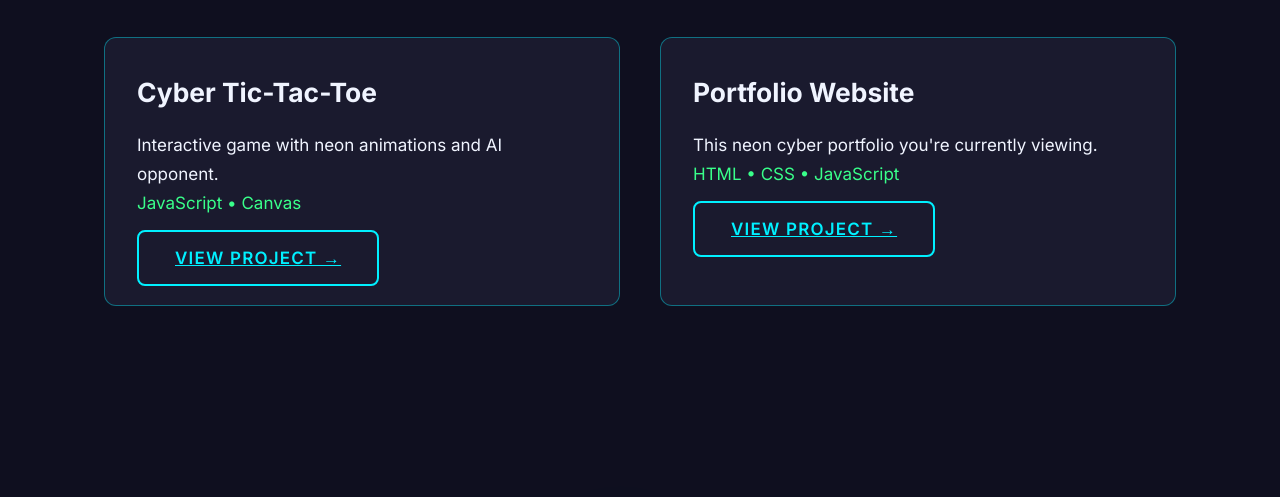
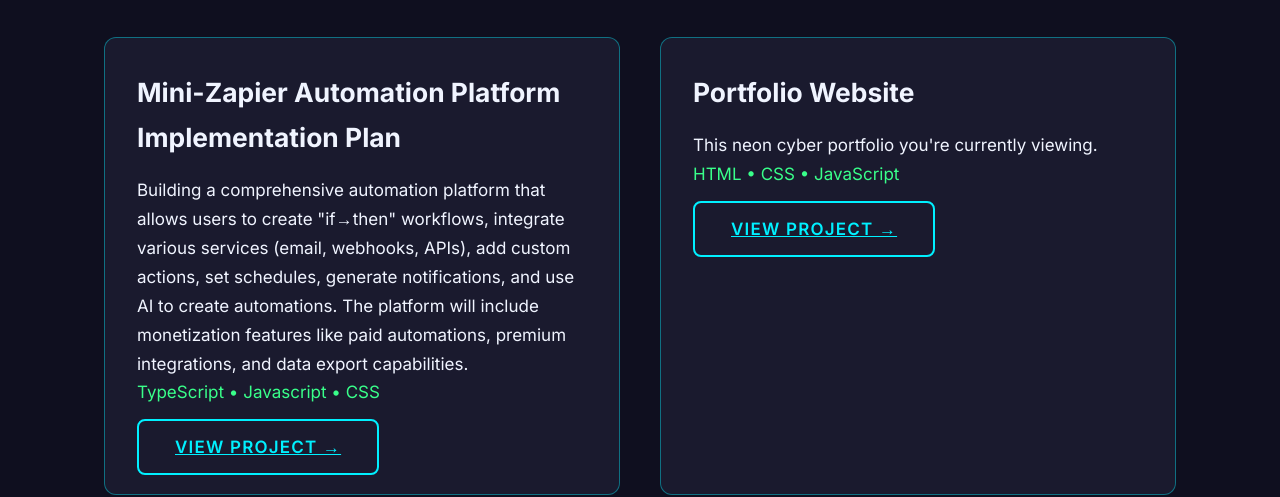
Before and after one commit to Noxisa/Portfolio-Website, a plain HTML site: page index.html in a window 1280 px wide. Shown: the part 1920-2417 px from the top of the page. Drawn offline with Linux system fonts and the light colour scheme.

Commit message:
Update project card content in index.html
Replaced Cyber Tic-Tac-Toe project details with Mini-Zapier Automation Platform implementation plan.

```diff
--- a/index.html
+++ b/index.html
@@ -74,9 +74,9 @@
     <div class="project-card" class="section">
         <div class="card-image" style="background: linear-gradient(45deg, #39FF8A, #00F0FF);"></div>
         <div class="card-content">
-          <h3>Cyber Tic-Tac-Toe</h3>
-          <p>Interactive game with neon animations and AI opponent.</p>
-          <div class="tech-stack">JavaScript • Canvas</div>
+          <h3>Mini-Zapier Automation Platform Implementation Plan</h3>
+          <p>Building a comprehensive automation platform that allows users to create "if→then" workflows, integrate various services (email, webhooks, APIs), add custom actions, set schedules, generate notifications, and use AI to create automations. The platform will include monetization features like paid automations, premium integrations, and data export capabilities.</p>
+          <div class="tech-stack">TypeScript • Javascript • CSS</div>
           <a href="#" class="btn small">View Project →</a>
         </div>
       </div>
```
